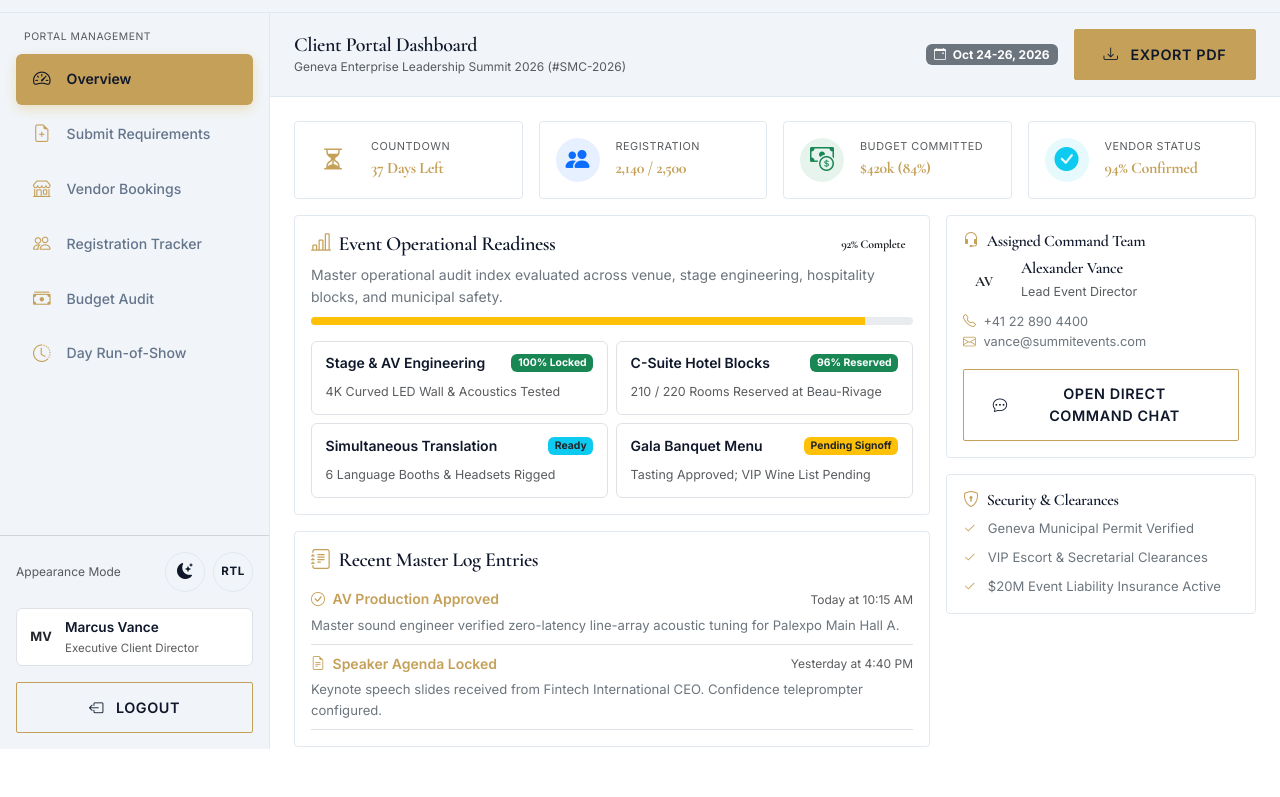
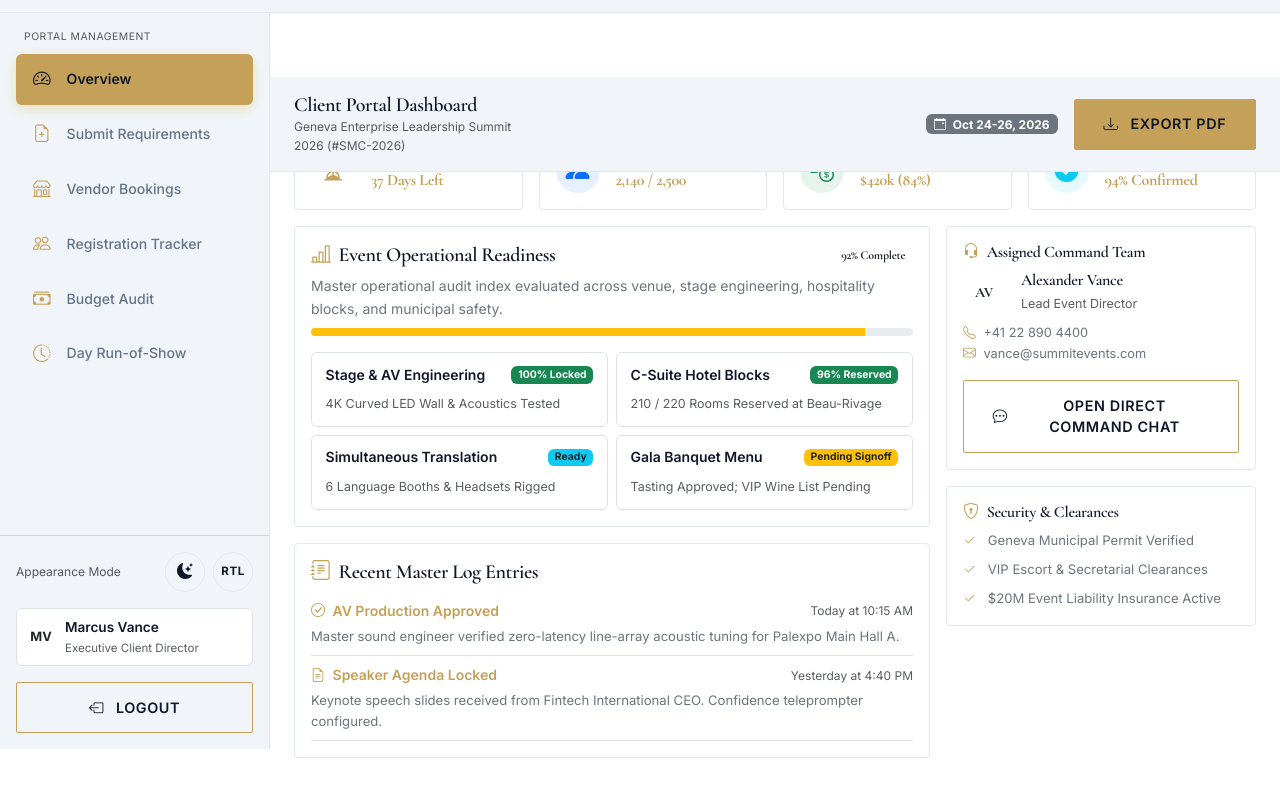
Before and after one commit to HTMLStaticWorks/Corporate_Event_Planning_Conference_Management_Firm, a plain HTML site: page dashboard.html in a window 1280 px wide. Shown: the part 51-848 px from the top of the page. Drawn offline with nearby package versions, Linux system fonts and the light colour scheme.

Commit message:
Your commit message

```diff
--- a/assets/css/style.css
+++ b/assets/css/style.css
@@ -953,6 +953,7 @@
   background-color: var(--bg-tertiary);
   border-bottom: 1px solid var(--border-color);
   z-index: 1030;
+  top: 64px;
 }
 
 .sidebar-nav-link {
--- a/dashboard.html
+++ b/dashboard.html
@@ -104,14 +104,14 @@
     <!-- RIGHT MAIN WORKSPACE CONTENT -->
     <main class="dashboard-main flex-grow-1 min-vh-100">
       <!-- PORTAL TOPBAR -->
-      <header class="dashboard-topbar px-3 px-lg-4 py-3 sticky-top d-flex align-items-center justify-content-between">
+      <header class="dashboard-topbar px-3 px-lg-4 py-3 sticky-top d-flex flex-column flex-sm-row align-items-start align-items-sm-center justify-content-between gap-2 gap-sm-3">
         <div>
           <h1 class="fs-5 font-serif mb-0" id="portalHeaderTitle">Client Portal Dashboard</h1>
           <div class="small text-muted" style="font-size: 0.75rem;">Geneva Enterprise Leadership Summit 2026
             (#SMC-2026)</div>
         </div>
-        <div class="d-flex align-items-center gap-2 gap-sm-3">
-          <span class="badge bg-secondary d-none d-md-inline-block px-2 py-1"><i class="bi bi-calendar-event me-1"></i>
+        <div class="d-flex align-items-center justify-content-between justify-content-sm-end w-100 w-sm-auto gap-2 gap-sm-3 mt-1 mt-sm-0">
+          <span class="badge bg-secondary px-2 py-1"><i class="bi bi-calendar-event me-1"></i>
             Oct 24-26, 2026</span>
           <button class="btn btn-gold btn-sm text-nowrap"
             onclick="alert('Exporting complete master event blueprint package (PDF)...')">
```
